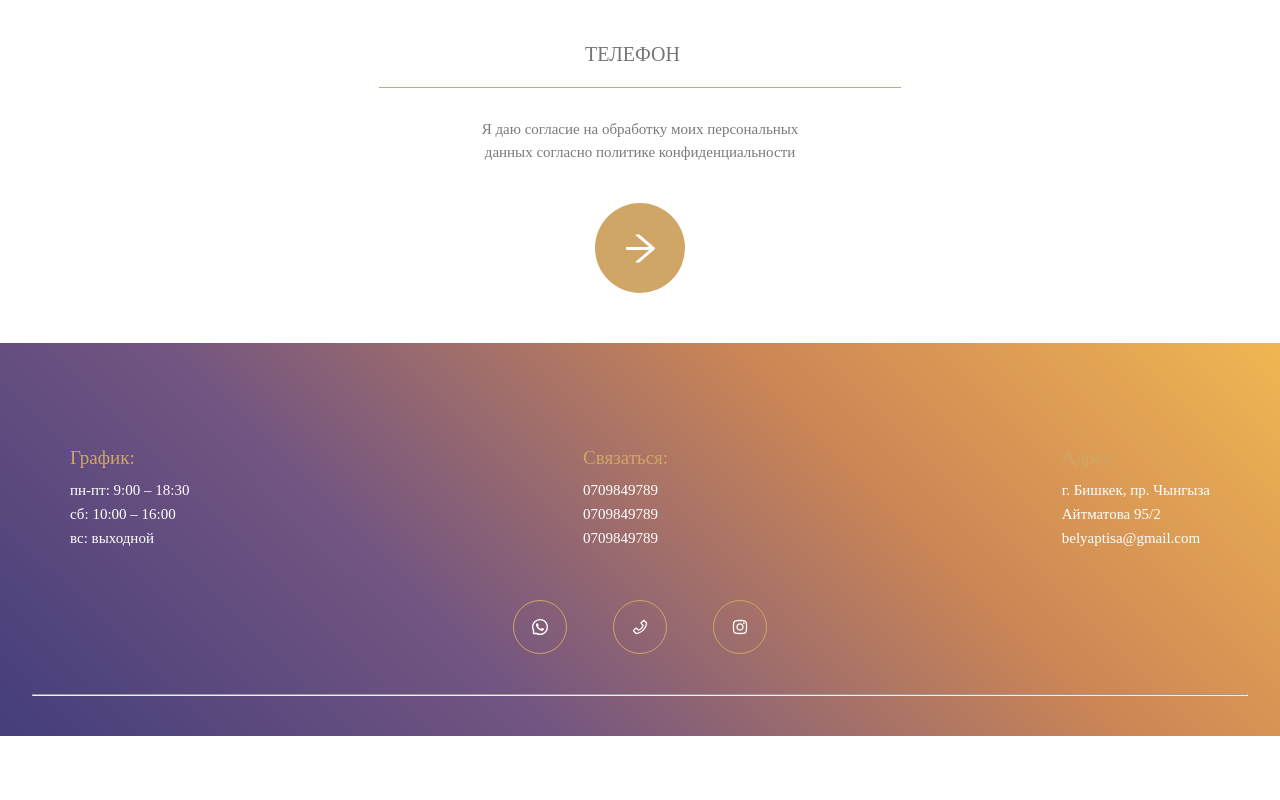
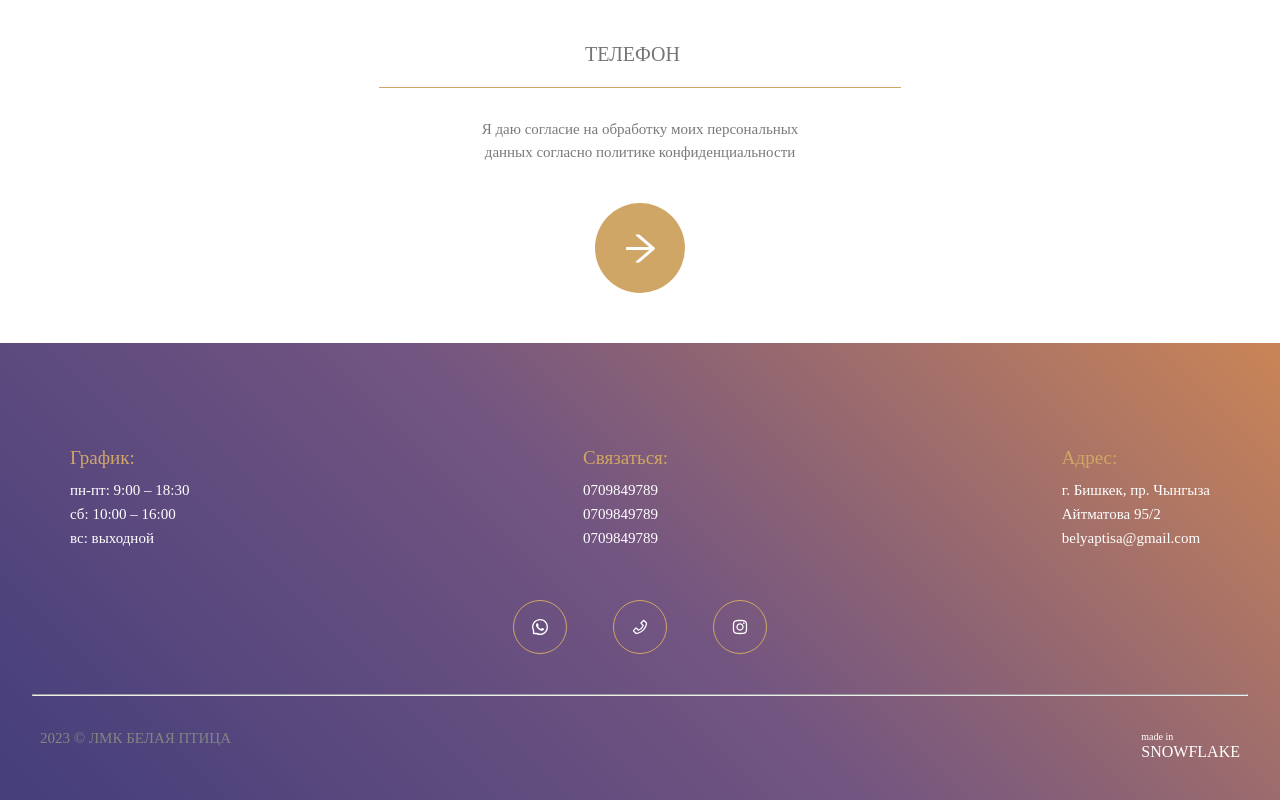
Before and after one commit to pipisasa/white-bird-front, a Next.js app: page / in a window 1280 px wide. Shown: the part 697-1497 px from the top of the page. Before the commit the page ends 1433 px from the top, so only its background shows below. Built offline with nearby package versions, Linux system fonts and the light colour scheme.

Commit message:
add video

```diff
--- /dev/null
+++ b/components/BirdVideo/BirdVideo.module.scss
@@ -0,0 +1,5 @@
+.birdVideo{
+    max-width: 1200px;
+    margin: 0 auto;
+
+}
--- a/components/Footer/Footer.jsx
+++ b/components/Footer/Footer.jsx
@@ -10,7 +10,6 @@ const Footer = () => {
   return (
     <div className={s.footer}>
       <div className={s.footer_contents}>
-
         <div className={s.footer_content}>
           <h5>График:</h5>
 
@@ -34,7 +33,6 @@ const Footer = () => {
           <p>Айтматова 95/2</p>
           <p>belyaptisa@gmail.com</p>
         </div>
-
       </div>
 
       <div className={s.social}>
@@ -51,7 +49,17 @@ const Footer = () => {
         </div>
       </div>
 
-      <hr className={s.linear}/>
+      <hr className={s.linear} />
+
+      <div className={s.low}>
+        <div>
+          <p>2023 © ЛМК БЕЛАЯ ПТИЦА</p>
+        </div>
+        <div>
+          <span>made in</span>
+          <h4>SNOWFLAKE</h4>
+        </div>
+      </div>
     </div>
   );
 };
--- a/components/Footer/Footer.module.scss
+++ b/components/Footer/Footer.module.scss
@@ -5,7 +5,7 @@
     rgb(68, 62, 123),
     rgb(115, 85, 129),
     rgb(202, 133, 86),
-    rgb(240, 182, 82)
+    // rgb(240, 182, 82)
   );
   padding-top: 100px;
   padding-bottom: 40px;
@@ -60,7 +60,6 @@
         border-radius: 50%;
         border: 1px solid rgb(208, 166, 102);
       }
-
     }
   }
   .linear {
@@ -71,4 +70,38 @@
     margin: 0 auto;
     margin-top: 40px;
   }
+  .low {
+    display: flex;
+    margin: 0 auto;
+    margin-top: 30px;
+    max-width: 1200px;
+    justify-content: space-between;
+    p {
+      font-family: "Ubuntu";
+      font-style: normal;
+      font-weight: 300;
+      font-size: 15px;
+      line-height: 160%;
+      text-align: right;
+      color: #858484;
+      text-transform: uppercase;
+    }
+    span {
+      font-family: "Ubuntu";
+      font-style: normal;
+      font-weight: 300;
+      font-size: 10px;
+      line-height: 100%;
+      color: #fff;
+    }
+    h4 {
+      font-family: "SangBleu Empire Trial";
+      font-style: normal;
+      font-weight: 400;
+      font-size: 16px;
+      line-height: 100%;
+      text-transform: uppercase;
+      color: #fff;
+    }
+  }
 }
```
Also changed, not shown: components/BirdVideo/BirdVideo.jsx (added, +11 -0 lines).
